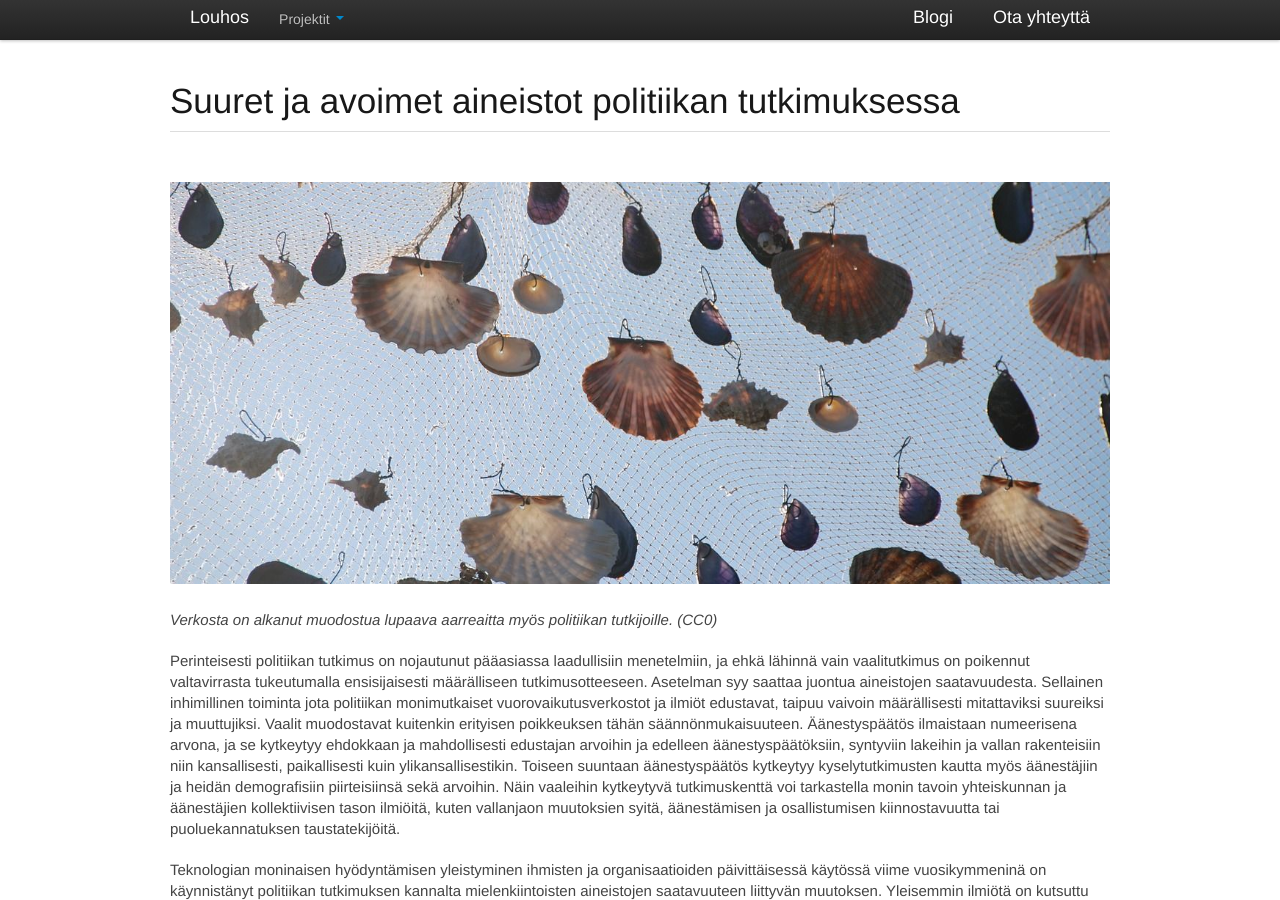
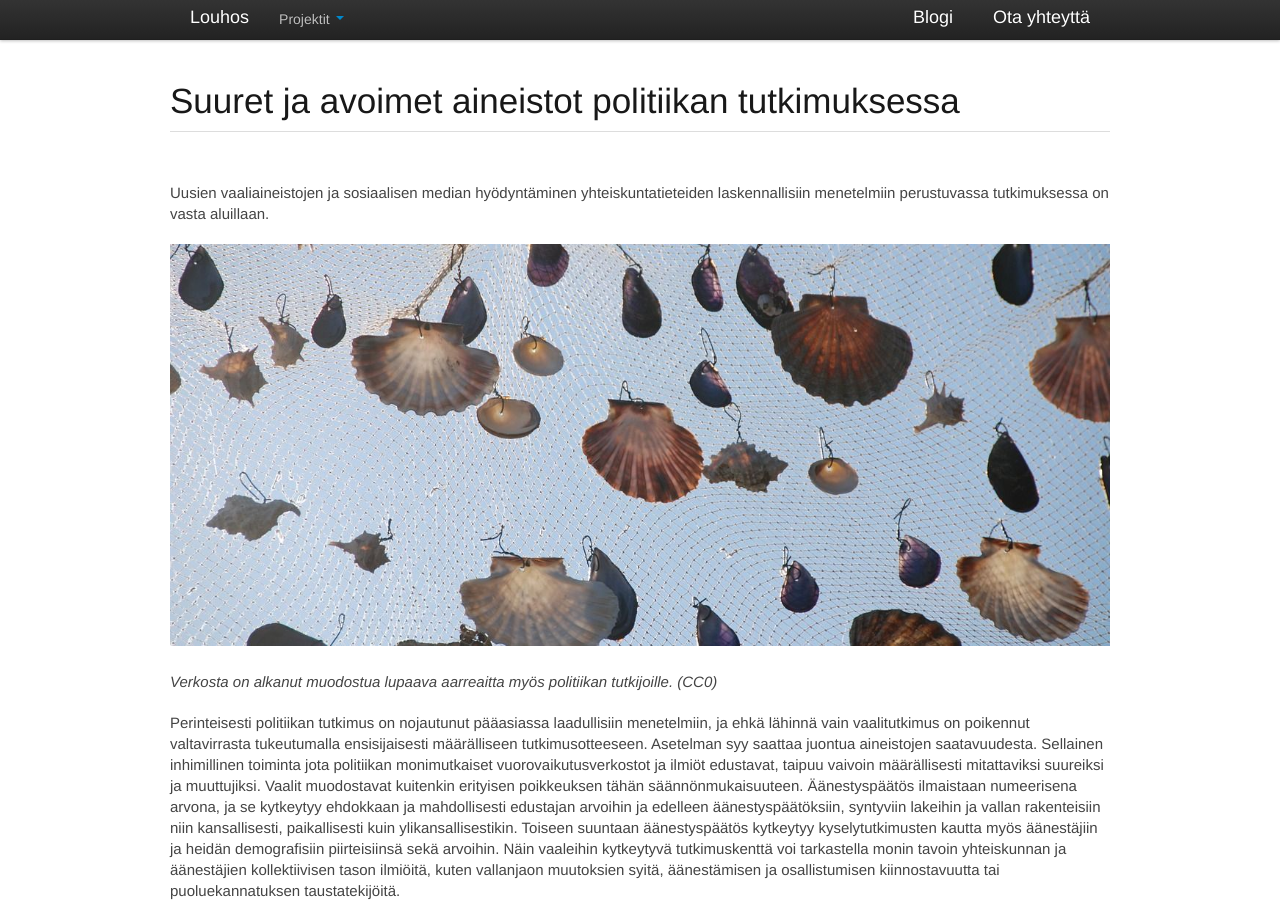
Before and after one commit to louhos/louhos.github.com, a Jekyll site: the page built from _posts/news/2016-09-17-Louhos.md, in a window 1280 px wide and 900 px high. Built offline with Jekyll 4.4.1, drawn with Linux system fonts in a browser that asks for light colours; nearby versions of some CDN libraries; some web fonts are replaced; comment, search, counter and statistics services are not loaded.

Commit message:
added short description as first line

```diff
--- a/_posts/news/2016-09-17-Louhos.md
+++ b/_posts/news/2016-09-17-Louhos.md
@@ -9,6 +9,7 @@ author: raimomuurinen
 comments: true
 ---
 
+Uusien vaaliaineistojen ja sosiaalisen median hyödyntäminen yhteiskuntatieteiden laskennallisiin menetelmiin perustuvassa tutkimuksessa on vasta aluillaan.
 
 ![kuva0](\figs\2016-09-17-Louhos\kuva0_verkko.jpg)
 
```
